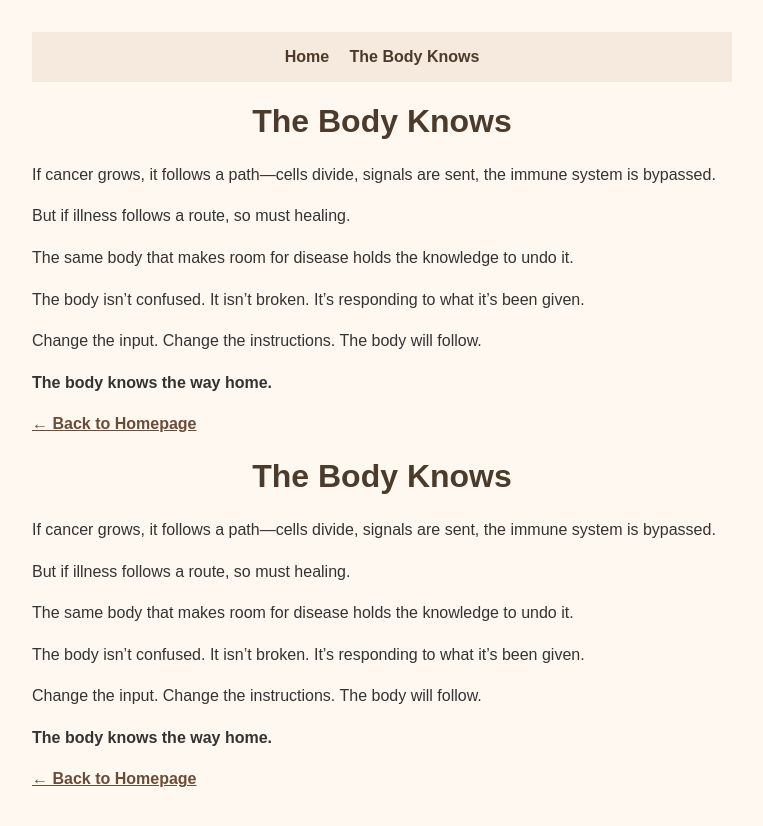
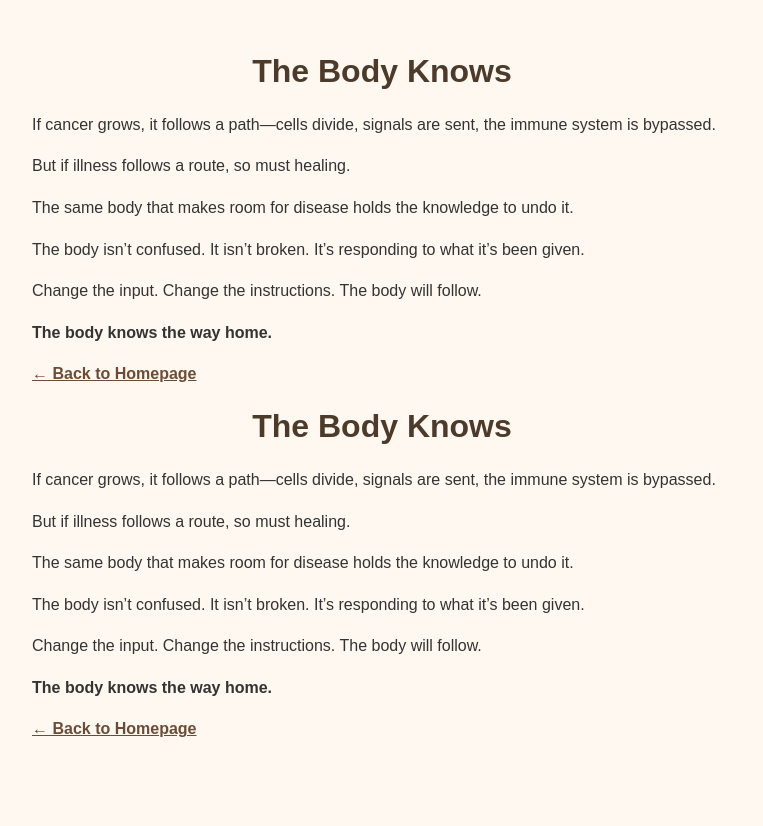
Before and after one commit to JBilyonayre/Unblocked-Living-Site, a plain HTML site: page remember.html in a window 1280 px wide. Shown: the whole page, without its empty margins (258-1021 px from the left). After the commit the page ends 800 px from the top, so only its background shows below. Drawn offline with Linux system fonts and the light colour scheme.

Commit message:
Update remember.html

```diff
--- a/remember.html
+++ b/remember.html
@@ -50,10 +50,7 @@
   </style>
 </head>
 <body>
-  <nav style="background-color: #f5eadd; padding: 1rem; text-align: center;">
-  <a href="index.html" style="margin-right: 1rem; text-decoration: none; color: #4c3b2a; font-weight: bold;">Home</a>
-  <a href="remember.html" style="text-decoration: none; color: #4c3b2a; font-weight: bold;">The Body Knows</a>
-</nav>
+
 
   <h1>The Body Knows</h1>
   <p>If cancer grows, it follows a path—cells divide, signals are sent, the immune system is bypassed.</p>
```
